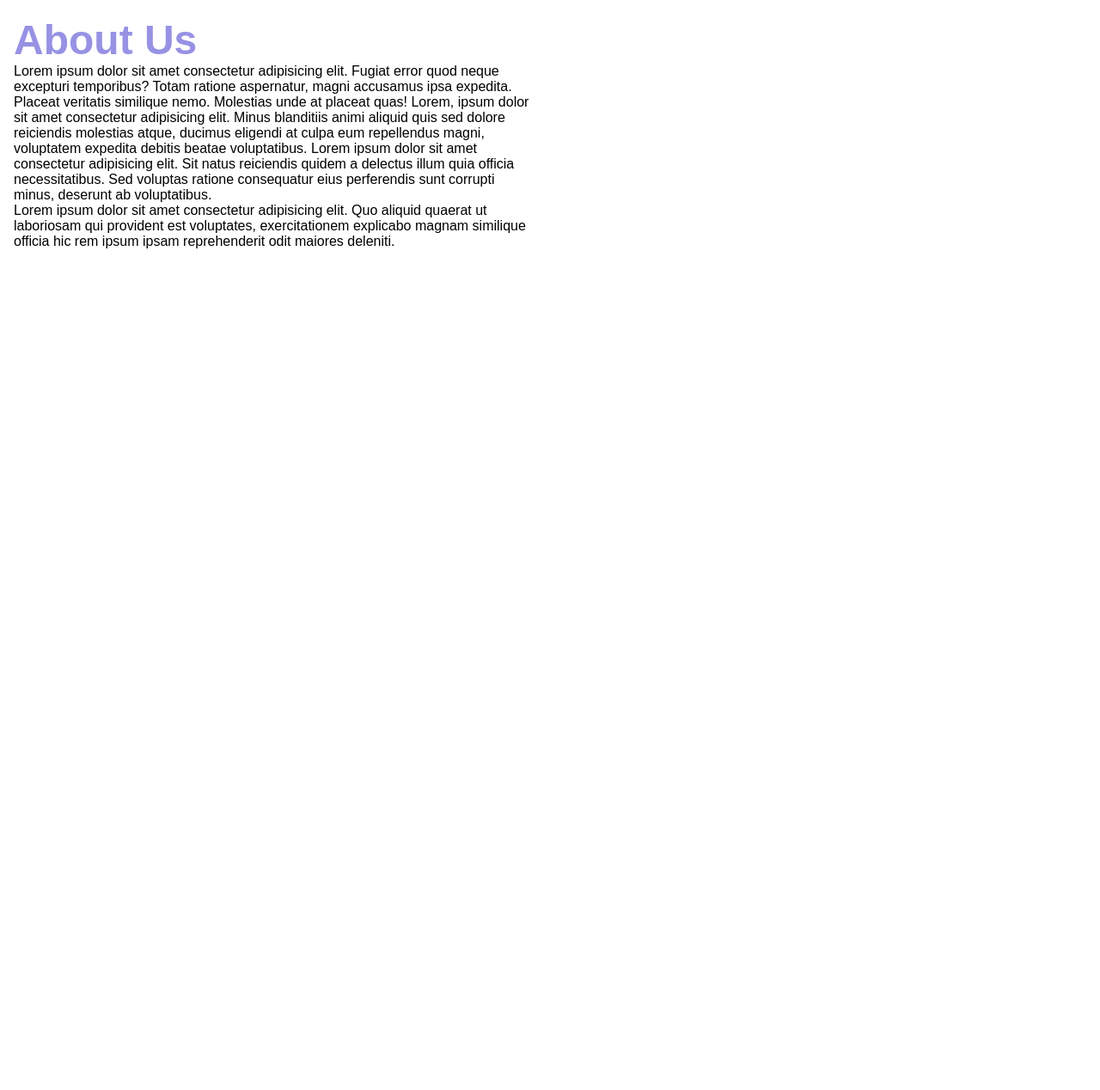
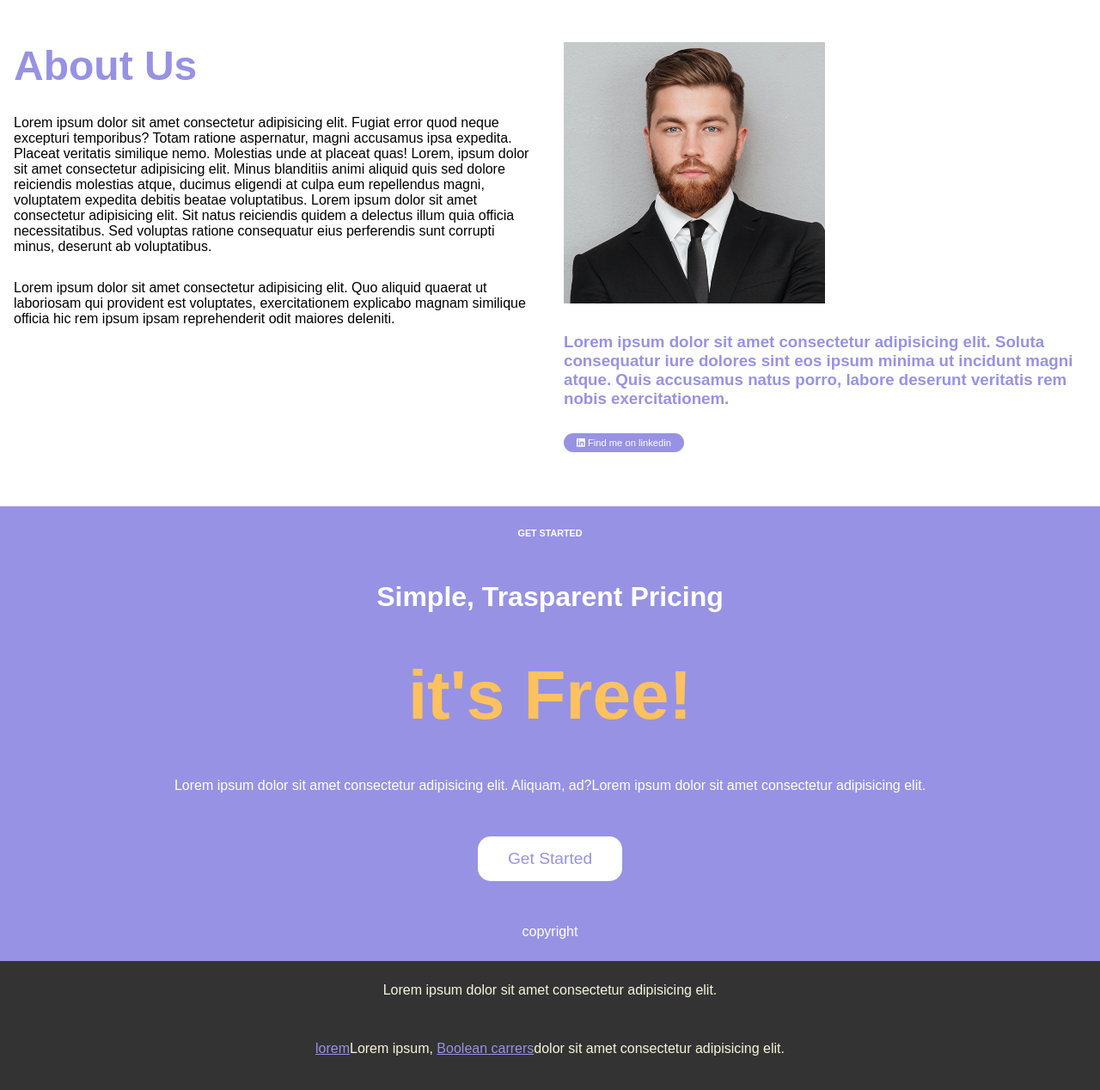
Before and after one commit to AlessioGuglielmino/htmlcss-responsive-layout, a plain HTML site: page index.html in a window 1280 px wide. Shown: the part 4909-6177 px from the top of the page at 86% size. Before the commit the page ends 5265 px from the top, so only its background shows below. Drawn offline with Linux system fonts and the light colour scheme.

Commit message:
add:footer

```diff
--- a/index.html
+++ b/index.html
@@ -268,6 +268,8 @@
           </div>
         </div>
       </section>
+
+      <!-- SEZIONE ABOUT -->
       <section id="about">
         <div class="container">
           <div class="row">
@@ -297,11 +299,46 @@
               </div>
             </div>
             <div class="col">
-              <div class="side-right"></div>
+              <div class="side-right">
+                <div class="photo-container-about">
+                  <img src="./img/about.jpg" alt="" />
+                </div>
+                <h3>
+                  Lorem ipsum dolor sit amet consectetur adipisicing elit.
+                  Soluta consequatur iure dolores sint eos ipsum minima ut
+                  incidunt magni atque. Quis accusamus natus porro, labore
+                  deserunt veritatis rem nobis exercitationem.
+                </h3>
+                <span class="more-button"
+                  ><i class="fa-brands fa-linkedin"></i> Find me on
+                  linkedin</span
+                >
+              </div>
             </div>
           </div>
         </div>
       </section>
+      <section id="started">
+        <h6>GET STARTED</h6>
+        <h3>Simple, Trasparent Pricing</h3>
+        <h1>it's Free!</h1>
+        <p>
+          Lorem ipsum dolor sit amet consectetur adipisicing elit. Aliquam,
+          ad?Lorem ipsum dolor sit amet consectetur adipisicing elit.
+        </p>
+        <button id="button-get-started">Get Started</button>
+        <p>copyright</p>
+      </section>
     </main>
+    <!-- FOOTER -->
+    <footer>
+      <div class="container">
+        <p>Lorem ipsum dolor sit amet consectetur adipisicing elit.</p>
+        <p>
+          <a href="">lorem</a>Lorem ipsum, <a href="">Boolean carrers</a>dolor
+          sit amet consectetur adipisicing elit.
+        </p>
+      </div>
+    </footer>
   </body>
 </html>
--- a/style.css
+++ b/style.css
@@ -256,11 +256,81 @@ h4 {
   margin: 50px 0;
   flex-direction: column;
 }
+#about .side-left > * {
+  margin: 30px 0;
+}
+#about .side-right > * {
+  margin: 30px 0;
+}
 #about .col h1 {
   font-size: 3rem;
   color: #9792e4;
 }
+#about .row {
+  display: flex;
+}
+.side-right .more-button {
+  font-size: 0.7rem;
+  padding: 5px 15px;
+}
+.side-right > h3 {
+  color: #9792e4;
+}
 
+/* .photo-container-about {
+  overflow: hidden;
+  min-width: 250px;
+  aspect-ratio: 1/1;
+  border-radius: 100%;
+  align-items: center;
+} */
+/* SEZIONE GET-STARTED */
+
+#started {
+  background-color: #9792e4;
+  display: flex;
+  flex-direction: column;
+  align-items: center;
+  margin: auto;
+}
+#started > * {
+  margin: 25px 0;
+  color: white;
+}
+#started > h1 {
+  color: #fdc15f;
+  font-size: 5rem;
+}
+#started > h3 {
+  font-size: 2rem;
+}
+#button-get-started {
+  font-size: 1.2rem;
+  padding: 15px 35px;
+  background-color: white;
+  border: none;
+  border-radius: 15px;
+  color: #9792e4;
+}
+/* FOOTER */
+footer {
+  background-color: #333333;
+  color: beige;
+  min-height: 150px;
+}
+footer .container {
+  margin: auto;
+  display: flex;
+  justify-content: center;
+  flex-direction: column;
+  align-items: center;
+}
+footer .container p {
+  margin: 25px 0;
+}
+footer .container a {
+  color: #9792e4;
+}
 /****************************
        RESPONSIVE
 *****************************/
```
